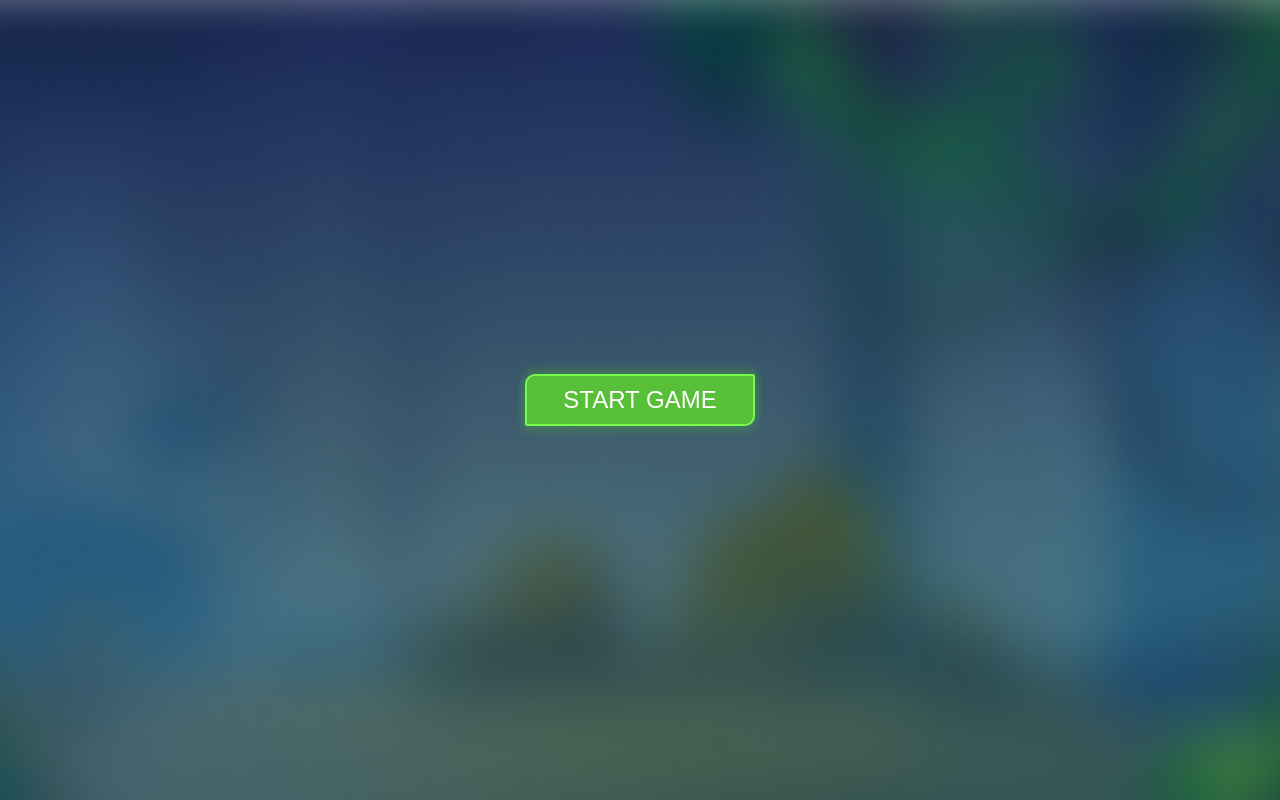
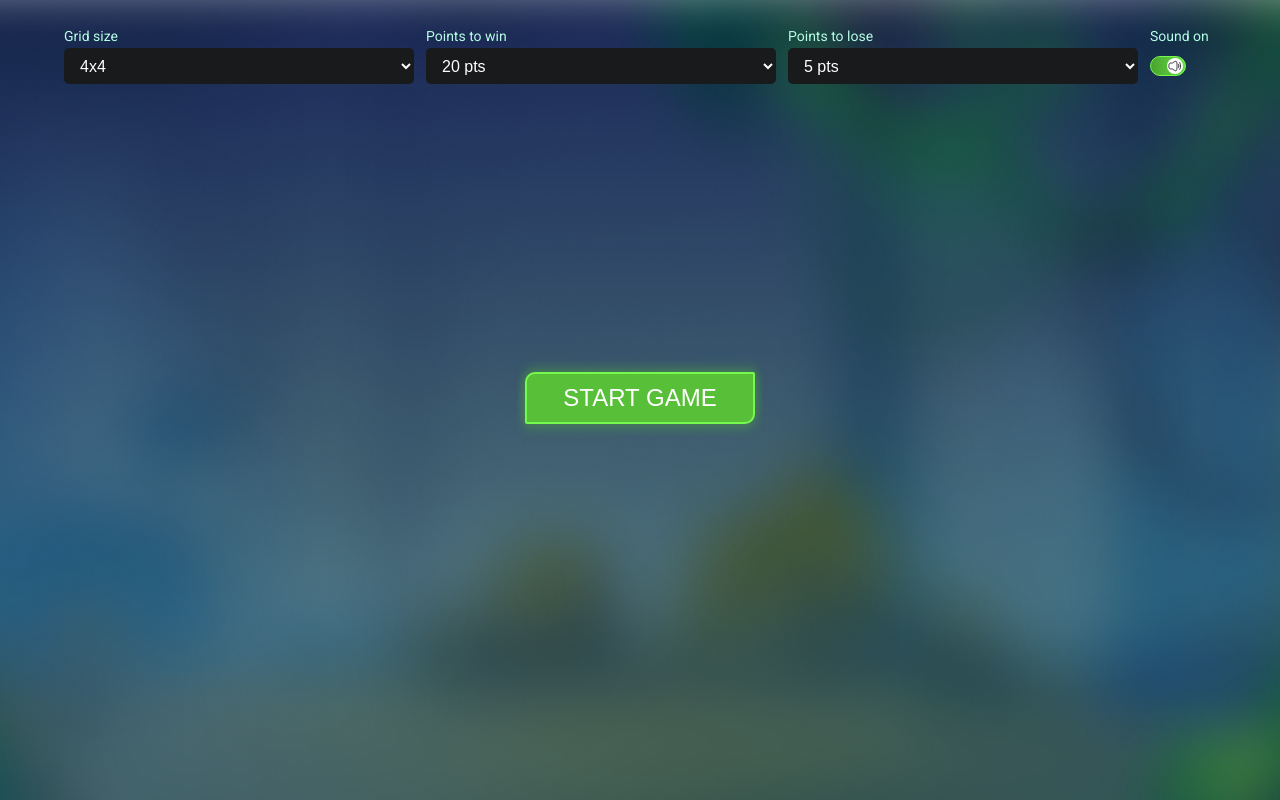
Before and after one commit to sergeistetsko/js-intensive-course, a plain HTML site: page sprint2week1/18-06-24/сatchTheGoogle-dz/index.html in a window 1280 px wide. Drawn offline with Linux system fonts and the light colour scheme.

Commit message:
add new changes

```diff
--- a/sprint2week1/18-06-24/сatchTheGoogle-dz/css/style.css
+++ b/sprint2week1/18-06-24/сatchTheGoogle-dz/css/style.css
@@ -5,17 +5,14 @@
 
 /* Page //======================================================================================================================================================== */
 
-#root {
+.container {
     margin: 0 auto;
     max-width: 1182px;
     padding: 0 15px;
     height: 100vh;
-    display: flex;
-    justify-content: center;
-    align-items: center;
 }
 
-/* .main-elements {
+.main-elements {
     display: flex;
     flex-direction: column;
 }
@@ -50,11 +47,11 @@ select {
     border-radius: 5px;
     padding: 6px 12px;
     cursor: pointer;
-} */
+}
 
 /* Toggle //======================================================================================================================================================== */
 
-/* .switch-button {
+.switch-button {
     display: flex;
     flex-direction: column;
     gap: 8px;
@@ -109,7 +106,7 @@ select {
 
 .toggle.on .icon-slider:after {
     background-image: url('../img/icons/soundOnIcon.svg');
-} */
+}
 
 /* Toggle //======================================================================================================================================================== */
 
@@ -151,6 +148,7 @@ select {
     border-collapse: separate;
     border-spacing: 12px 6px;
     table-layout: fixed;
+    margin: 0 auto;
 }
 
 /* Modal //======================================================================================================================================================== */
--- a/sprint2week1/18-06-24/сatchTheGoogle-dz/ui/App.component.js
+++ b/sprint2week1/18-06-24/сatchTheGoogle-dz/ui/App.component.js
@@ -4,7 +4,8 @@ import { GAME_STATUSES } from '../data/constans.js'
 import { LoseComponent } from './Lose/Lose.component.js'
 import { WinComponent } from './Win/Win.component.js'
 import { GridComponent } from './Grid/Grid.component.js'
-import { SettingsComponent } from './Settings/Settings.component.js'
+import { SettingsLineComponent } from './Settings/SettingsLine.component.js'
+import { SettingsButtonComponent } from './Settings/SettingsButton.component.js'
 
 export function AppComponent() {
     const element = document.createElement('div')
@@ -14,19 +15,26 @@ export function AppComponent() {
 
     const transitions = {
         [GAME_STATUSES.IN_PROGRESS]: () => {
+            const settingsLineElement = SettingsLineComponent()
             const resultPanelElement = ResultPanelComponent()
-            element.append(resultPanelElement)
-
             const gridElement = GridComponent()
-            element.append(gridElement)
+            element.append(
+                settingsLineElement,
+                resultPanelElement,
+                gridElement
+            )
         },
         [GAME_STATUSES.LOSE]: () => {
             const loseElement = LoseComponent()
             element.append(loseElement)
         },
         [GAME_STATUSES.SETTINGS]: () => {
-            const settingsElement = SettingsComponent()
-            element.append(settingsElement)
+            const settingsLineElement = SettingsLineComponent()
+            const settingsButtonElement = SettingsButtonComponent()
+            element.append(
+                settingsLineElement,
+                settingsButtonElement
+            )
         },
         [GAME_STATUSES.WIN]: () => {
             const winElement = WinComponent()
--- /dev/null
+++ b/sprint2week1/18-06-24/сatchTheGoogle-dz/ui/Settings/SettingsLine.component.js
@@ -0,0 +1,65 @@
+export function SettingsLineComponent() {
+
+    const topItems = document.createElement('div')
+    topItems.classList.add('top-items')
+
+    const gridSizeLine = createLine('Grid size', ['4x4', '5x5', '6x6', '7x7', '8x8'])
+    const pointsToWinLine = createLine('Points to win', ['20 pts', '40 pts', '50 pts', '60 pts', '80 pts'])
+    const pointsToLoseLine = createLine('Points to lose', ['5 pts', '10 pts', '15 pts', '20 pts', '25 pts'])
+
+    const switchButton = document.createElement('div')
+    switchButton.classList.add('switch-button')
+
+    const soundLabel = document.createElement('label')
+    soundLabel.textContent = 'Sound on'
+
+    const toggleButton = document.createElement('button')
+    toggleButton.classList.add('toggle', 'on')
+    toggleButton.addEventListener('click', () => {
+        toggleButton.classList.remove('on')
+    })
+
+    const iconSlider = document.createElement('span')
+    iconSlider.classList.add('icon-slider')
+
+    toggleButton.append(iconSlider)
+
+    switchButton.append(
+        soundLabel,
+        toggleButton
+    )
+
+    topItems.append(
+        gridSizeLine,
+        pointsToWinLine,
+        pointsToLoseLine,
+        switchButton
+    )
+
+    function createLine(labelText, options) {
+        const line = document.createElement('div')
+        line.className = 'line'
+
+        const label = document.createElement('label')
+        label.textContent = labelText
+
+        const select = document.createElement('select')
+        select.name = 'select'
+        select.id = labelText.replace(/\s+/g, '-').toLowerCase()
+
+        options.forEach(optionText => {
+            const option = document.createElement('option')
+            option.value = optionText
+            option.textContent = optionText
+            select.append(option)
+        })
+
+        line.append(
+            label,
+            select
+        )
+        return line
+    }
+
+    return topItems
+}
```
Also changed, not shown: sprint2week1/18-06-24/сatchTheGoogle-dz/ui/Settings/SettingsButton.component.js (renamed from sprint2week1/18-06-24/сatchTheGoogle-dz/ui/Settings/Settings.component.js, +5 -2 lines).
